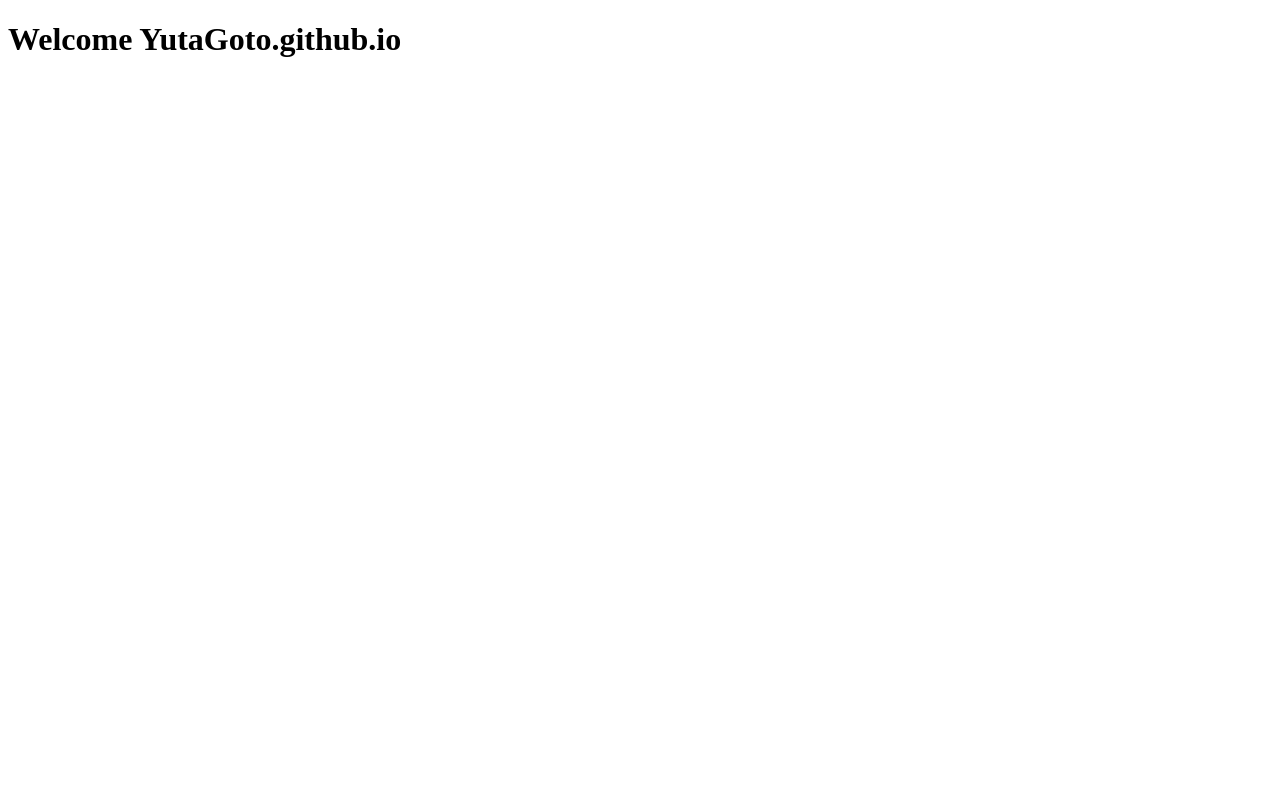
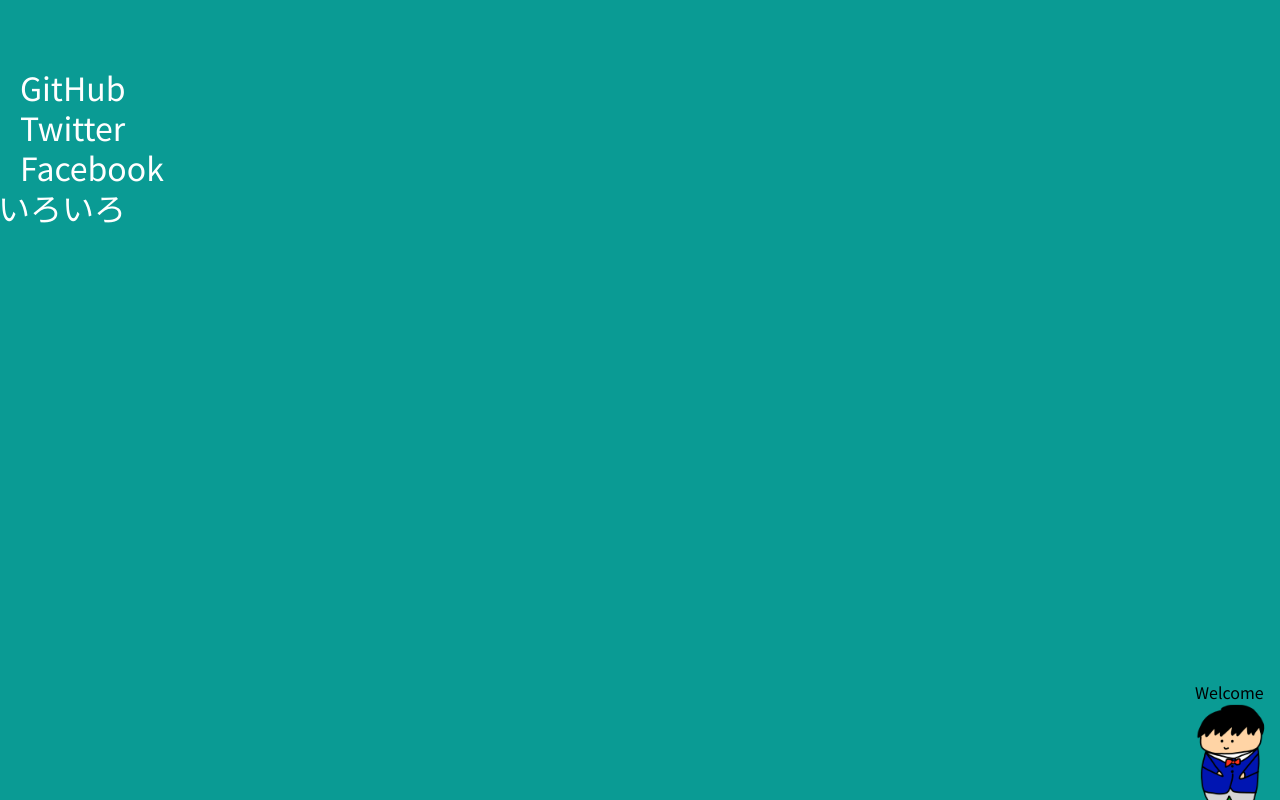
Before and after one commit to YutaGoto/YutaGoto.github.io, a plain HTML site: page index.html in a window 1280 px wide. Drawn offline with Linux system fonts and the light colour scheme.

Commit message:
:tada: add css animation

```diff
--- a/index.html
+++ b/index.html
@@ -3,8 +3,31 @@
 <head>
   <meta charset="utf-8">
   <title>YutaGoto</title>
+  <link rel="stylesheet" type="text/css" href="./style.css">
+  <link href="https://fonts.googleapis.com/css?family=Noto+Sans+JP&display=swap" rel="stylesheet">
 </head>
 <body>
-  <h1>Welcome YutaGoto.github.io</h1>
+  <main id="intro">
+    <div class="curtain">
+      <div></div>
+      <div class="curtain-right"></div>
+    </div>
+    <div class="footer-icon">
+      <div class="inner">
+        <span>Welcome</span>
+        <div class="img"></div>
+      </div>
+    </div>
+    <div class="links">
+      <div class="inner">
+        <div class="li">
+          <div>GitHub</div>
+          <div>Twitter</div>
+          <div>Facebook</div>
+          <div>いろいろ</div>
+        </div>
+      </div>
+    </div>
+  </main>
 </body>
 </html>
--- /dev/null
+++ b/style.css
@@ -0,0 +1,129 @@
+* {
+  margin: 0;
+  padding: 0;
+}
+
+body {
+  font-family: 'Noto Sans JP', sans-serif;
+}
+
+#intro {
+  position: absolute;
+  top: 0; left: 0;
+  width: 100%; height: 100%;
+  overflow: hidden;
+}
+
+.curtain {
+  position: absolute;
+  top: 0; left: 0;
+  width: 100%; height: 100%;
+}
+
+.curtain div {
+  position: absolute;
+  height: 100vmax;
+}
+
+.curtain div .curtain-right {
+  position: absolute;
+}
+
+.curtain div:nth-child(1) {
+  background-color: #0a9b94;
+  animation: opening-left 1.0s ease 0.5s forwards;
+}
+
+.curtain div:nth-child(2) {
+  background-color: #0a9b94;
+  animation: opening-right 1.0s ease 0.5s forwards;
+}
+
+.footer-icon {
+  position: absolute;
+  width: 100px;
+  height: 100px;
+  right: 0px;
+  bottom: -120px;
+  animation: footer-in 2.0s ease 1.5s forwards;
+}
+
+.footer-icon .inner {
+  position: absolute;
+  top: 0;
+  left: 0;
+  width: 100%;
+  height: 100%;
+}
+
+.footer-icon .inner span {
+  position: absolute;
+  top: -20px;
+  left: 15px;
+}
+
+.footer-icon .inner div.img {
+  position: absolute;
+}
+
+.footer-icon .inner div.img:after {
+  content: "";
+  display: block;
+  width: 100px;
+  height: 100px;
+  background-size: cover;
+  background-image: url(./images/footer_go.png);
+}
+
+.links {
+  position: absolute;
+  top: 4rem;
+  width: 100%;
+}
+
+.links .inner {
+  position: absolute;
+  top: 0;
+  left: 0;
+  width: 100%;
+  height: 100%;
+}
+
+.links .inner div {
+  position: absolute;
+  color: #FFFFFF;
+  font-size: 2rem;
+  width: 100%;
+  left: -120px;
+}
+
+.links .inner div:nth-child(1) { top: 0rem; }
+.links .inner div:nth-child(2) { top: 2.5rem; }
+.links .inner div:nth-child(3) { top: 5.0rem; }
+.links .inner div:nth-child(4) { top: 7.5rem; }
+
+.links .inner div:nth-child(1) { animation: slide-in 1.0s ease 3.5s forwards; }
+.links .inner div:nth-child(2) { animation: slide-in 1.0s ease 3.7s forwards; }
+.links .inner div:nth-child(3) { animation: slide-in 1.0s ease 3.9s forwards; }
+.links .inner div:nth-child(4) { animation: slide-in 1.3s ease 4.2s forwards; }
+
+
+@keyframes opening-left {
+  from { width: 0%; }
+  to   { width: 50%; }
+}
+
+@keyframes opening-right {
+  from { width: 0%; right: 0; }
+  to   { width: 50%; right: 0; }
+}
+
+@keyframes footer-in {
+  from { bottom: -120px; }
+  to { bottom: 0px; }
+}
+
+@keyframes slide-in {
+  from { left: -200px; }
+  to { left: 10px; }
+}
```
Also changed, not shown: images/footer_go.png (added).
